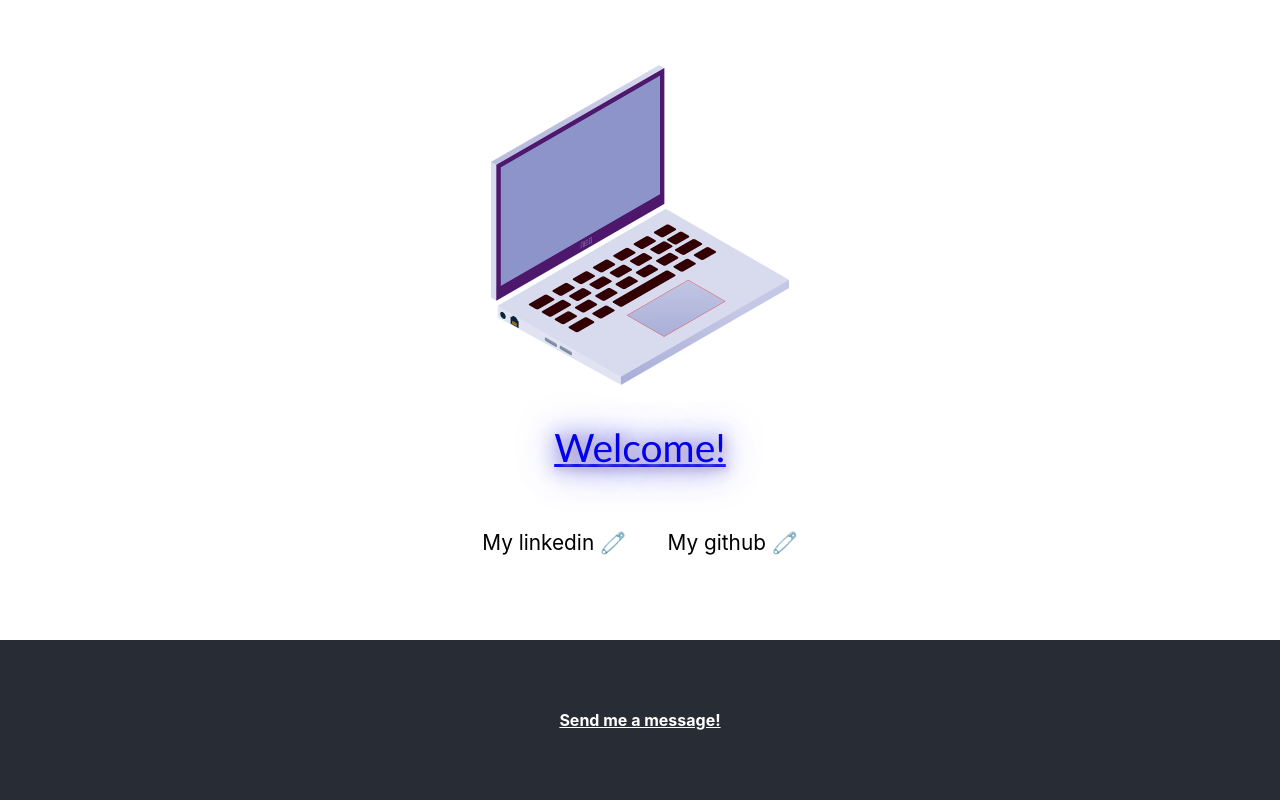
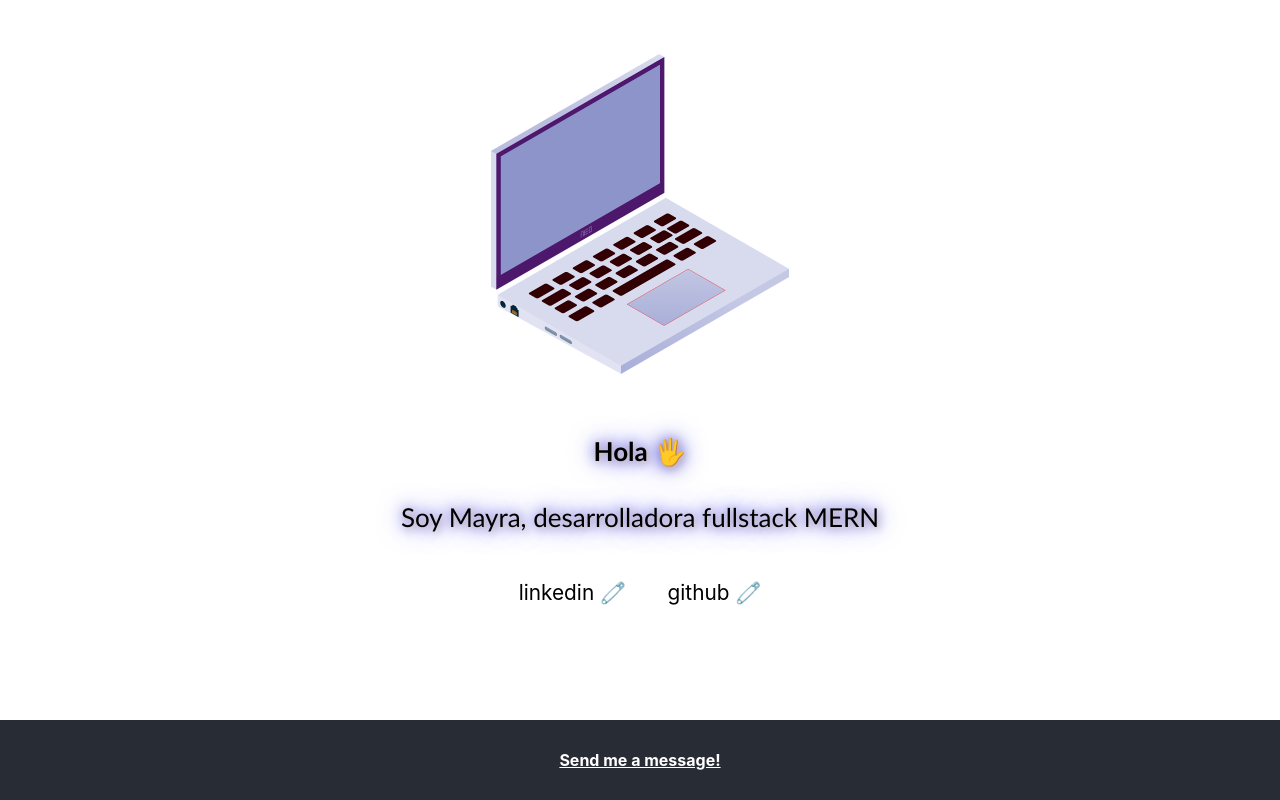
Before and after one commit to MayradelvGonzalez/MyPage, a React (Create React App) app: page / in a window 1280 px wide. Built offline with nearby package versions, Linux system fonts and the light colour scheme.

Commit message:
linksandStyles

```diff
--- a/src/App.css
+++ b/src/App.css
@@ -5,7 +5,7 @@
 }
 
 .title {
-  font-size: 1.5em;
+  font-size: 1em;
   font-family: 'Trebuchet MS', 'Lucida Sans Unicode', 'Lucida Grande', 'Lucida Sans', Arial, sans-serif;
   text-shadow: 2px 2px 6px rgb(209, 191, 191), 0 0 1em rgb(91, 91, 221), 0 0 0.5em rgb(92, 92, 220);
 }
@@ -24,7 +24,7 @@
 
 .App-header {
   background-color: white;
-  height: 80vh;
+  height: 85vh;
   display: flex;
   flex-direction: column;
   align-items: center;
@@ -64,21 +64,25 @@
 
   to {
     transform: rotate(360deg);
-    -webkit-transform: rotate(360deg);
-    -moz-transform: rotate(360deg);
-    -ms-transform: rotate(360deg);
-    -o-transform: rotate(360deg);
-  }
+    -webkit-transform:;
+    -moz-transform:;
+    -ms-transform:;
+    -o-transform:;
+}
 }
 
 .footer {
   background-color: #282c34;
-  min-height: 20vh;
+  min-height: 10vh;
+  width: 100vw;
   font-size: 0.5em;
   display: flex;
   justify-content: center;
   align-items: center;
   margin-top: auto;
+  position: fixed;
+  bottom: 0;
+
 }
 
 .footer a {
--- a/src/App.js
+++ b/src/App.js
@@ -9,8 +9,9 @@ function App() {
       <header className="App-header">
         <img src={pc} className="App-logo" alt="logo" />
         <p className='title'>
-        <a href='./components/Info.jsx' target='_blank' >
-          Welcome!</a>
+        {/* <Link to='./components/Info.jsx' target='_blank' > */}
+        <h4> Hola 🖐 </h4>
+          Soy Mayra, desarrolladora fullstack MERN
         </p>
 
         <div className="Links">
@@ -20,7 +21,7 @@ function App() {
             target="_blank"
             rel="noopener noreferrer"
           >
-            My linkedin 🧷
+            linkedin 🧷
           </a>
           <a
 
@@ -29,7 +30,7 @@ function App() {
             target="_blank"
             rel="noopener noreferrer"
           >
-            My github 🧷
+            github 🧷
           </a></div>
 
 
```
